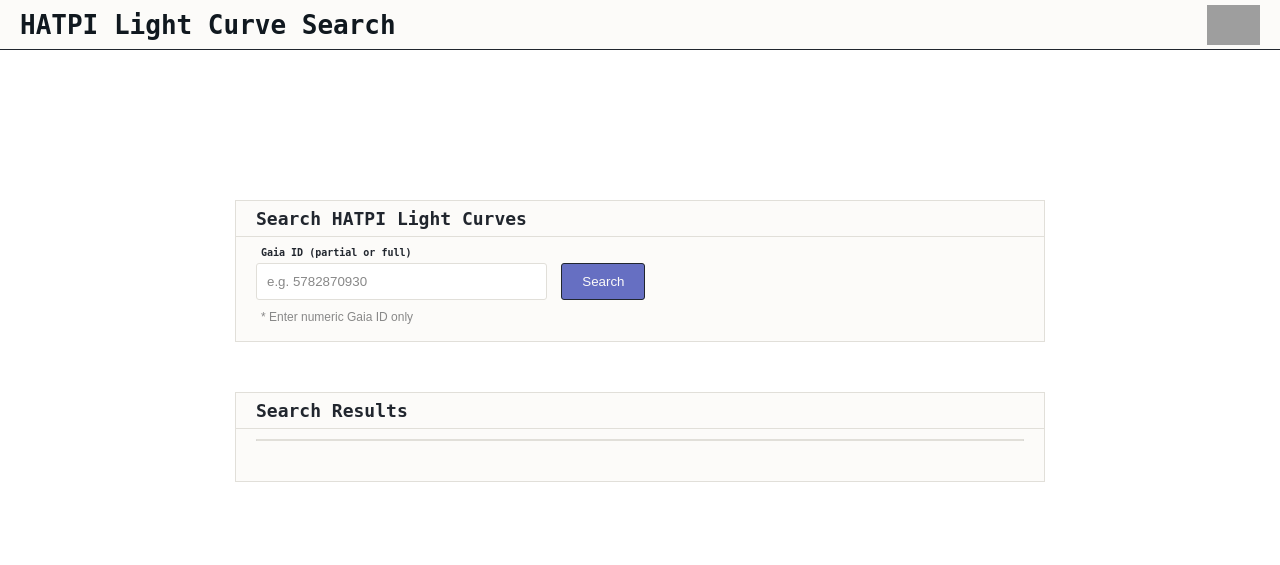
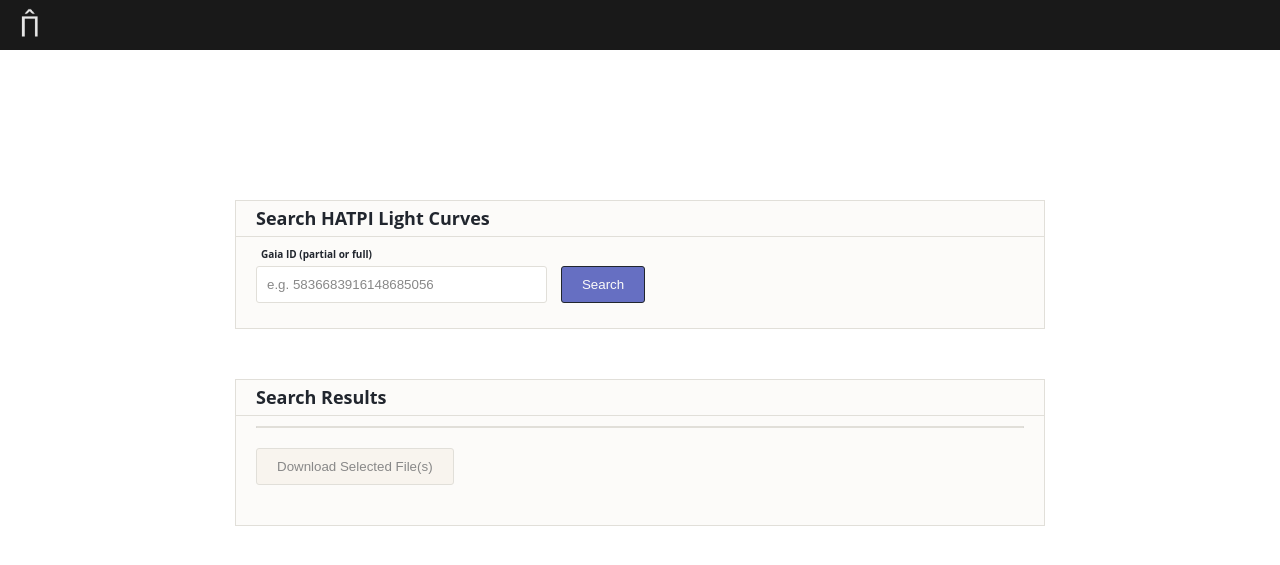
Before and after one commit to antkeyes/hatpi.org, a Flask app: page /lightcurves in a window 1280 px wide. Shown: the top 565 px of the page. Run offline with Flask 3, Linux system fonts and the light colour scheme; grey boxes are pictures that could not be loaded.

Commit message:
beta of lightcurve page working

```diff
--- a/app.py
+++ b/app.py
@@ -15,54 +15,83 @@ logging.basicConfig(level=logging.INFO, format='%(asctime)s - %(levelname)s - %(
 
 app = Flask(__name__)
 
+#error logging
+logging.basicConfig(
+    filename='/var/log/hatpi_lightcurves.log',
+    level=logging.INFO,
+    format='%(asctime)s %(levelname)s: %(message)s'
+)
+
+
 # Configure the app and database
-app.config['SQLALCHEMY_DATABASE_URI'] = 'mysql+mysqlconnector://fdw:fdw11master@localhost/file_download_website'
+app.config['SQLALCHEMY_DATABASE_URI'] = 'mysql+mysqlconnector://hplc:hp11lightcurves_r@128.112.26.60/HPLC'
 app.config['SQLALCHEMY_TRACK_MODIFICATIONS'] = False
 db = SQLAlchemy(app)
 
 # Define the File model corresponding to hatpi_lightcurves table
 class LightcurveFile(db.Model):
-    __tablename__ = 'hatpi_lightcurves'
-    id = db.Column(db.Integer, primary_key=True)
-    file_name = db.Column(db.String(255), nullable=False)
-    file_path = db.Column(db.String(255), nullable=False, unique=True)
-    gaia_id = db.Column(db.String(255), nullable=False)
+    __tablename__ = 'lightcurve_files'
+    Gaia_DR2_ID = db.Column(db.BigInteger, primary_key=True)
+    IHUID = db.Column(db.SmallInteger)
+    OBJECT = db.Column(db.String(50))
+    branch = db.Column(db.Enum('aperphot','subphot'))
+    year = db.Column(db.Integer)
+    path_to_file = db.Column(db.String(255), nullable=False)
+
 
 @app.route('/lightcurves', methods=['GET', 'POST'])
 def list_files():
     # Search for files by partial gaia_id
     search_query = request.args.get('search')
-    logging.info(f"Received search query: {search_query}")
+    app.logger.info(f"Received search query: {search_query}")
+
+    results = []
 
     if search_query:
         # Build the wildcard pattern
         search_pattern = f"{search_query}%"
-        logging.info(f"Searching for files matching gaia_id pattern: {search_pattern}")
+        app.logger.info(f"Searching for files matching Gaia_DR2_ID pattern: {search_pattern}")
 
         # Perform the database query
-        files = LightcurveFile.query.filter(LightcurveFile.gaia_id.like(search_pattern)).all()
+         # Limit the results to 100
+        files = (LightcurveFile.query
+                 .filter(LightcurveFile.Gaia_DR2_ID.like(search_pattern))
+                 .limit(100)
+                 .all())
+
+        for f in files:
+            filename = f"Gaia-GR2-{f.Gaia_DR2_ID}.epd.tfa.fits"
+            results.append({
+                'gaia_id': f.Gaia_DR2_ID,
+                'filename': filename
+            })
+
 
         if files:
             for f in files:
-                logging.info(f"Found file: {f.file_name} gaia_id: {f.gaia_id} path: {f.file_path}")
+                app.logger.info(f"Found file for Gaia_DR2_ID: {f.Gaia_DR2_ID}, path: {f.path_to_file}")
         else:
-            logging.info("No files found matching the Gaia ID.")
+            app.logger.info("No files found matching the Gaia ID.")
     else:
-        files = []
-        logging.info("No search query provided, no files retrieved.")
+        app.logger.info("No search query provided, no files retrieved.")
 
-    return render_template('lightcurves.html', files=files, search_query=search_query)
+    return render_template('lightcurves.html', files=results, search_query=search_query)
 
-@app.route('/lightcurves/download/<int:file_id>')
-def download_file(file_id):
+@app.route('/lightcurves/download/<int:gaia_id>')
+def download_file(gaia_id):
     # Route to download the FITS file
-    file = LightcurveFile.query.get_or_404(file_id)
-    file_path = file.file_path
+    file_record = LightcurveFile.query.get_or_404(gaia_id)
+    file_path = file_record.path_to_file
 
-    if os.path.exists(file_path):
-        return send_file(file_path, as_attachment=True)
+    #IMPORTANT**
+    #path_to_file entries in the DB are through /home/abodi... and this is not nfs accessible
+    #so path names have to be manually prefixed to be accessible via hatops server
+    file_path_on_hatops = file_path.replace('/home/abodi/ar1/lctest', '/nfs/php1/ar1/P/PROJ/abodi/lctest')
+
+    if os.path.exists(file_path_on_hatops):
+        return send_file(file_path_on_hatops, as_attachment=True)
     else:
-        return "File not found.", 404
+        return "File not found on server.", 404
 
 if __name__ == '__main__':
     # Run the flask app on port 5002 as assumed in the nginx config
--- a/static/lightcurves_styles.css
+++ b/static/lightcurves_styles.css
@@ -4,37 +4,38 @@
 body {
     background-color: white;
     color: #10181F;
-    font-family: Arial, sans-serif;
+    font-family: 'Open Sans', sans-serif;
     margin: 0;
     padding: 0;
 }
 
+/* Header */
 /* Header */
 .header {
     position: fixed;
     top: 0;
     width: 100%;
     height: 50px;
-    background-color: #FCFBF9;
-    display: flex;
-    justify-content: space-between;
-    align-items: center;
-    z-index: 10;
-    border-bottom: 1px solid #21262E;
+    background-color: #191919;
+    display: flex; /* Use flexbox for alignment */
+    align-items: center; /* Vertically center the items */
     padding: 0 20px;
     box-sizing: border-box;
 }
 
-.header h1 {
-    margin: 0;
-    font-family: monospace;
+.home-icon {
+    height: 30px;
+    width: auto;
+    cursor: pointer;
+    transition: transform 0.2s ease;
 }
 
-.logo {
-    height: 40px;
-    max-width: 100%;
-    margin-left: auto;
+
+.home-icon:hover {
+    transform: scale(1.1);
 }
+
+
 
 /* Main Container */
 .container {
@@ -60,7 +61,7 @@ body {
     line-height: 35px;
     font-size: 18px;
     font-weight: bold;
-    font-family: monospace;
+    font-family: 'Open Sans', sans-serif;
     padding-left: 20px;
     margin-left: -20px;
     margin-top: -20px;
@@ -100,11 +101,11 @@ body {
 }
 
 .file-item {
-    padding: 10px;
+    padding: 15px;
     display: flex;
     align-items: center;
     background-color: #2F363D;
-    justify-content: space-between;
+    justify-content: flex-start;
 }
 
 .file-item:nth-child(even) {
@@ -113,8 +114,9 @@ body {
 
 .file-name {
     color: #3B8DEA;
-    font-family: monospace;
+    font-family: 'Open Sans', sans-serif;
     cursor: pointer;
+    margin-left: 10px;
 }
 
 .file-item:hover {
@@ -128,7 +130,7 @@ body {
     display: block;
     color: #21262E;
     padding-left: 5px;
-    font-family: monospace;
+    font-family: 'Open Sans', sans-serif;
 }
 
 input[type="text"] {
@@ -139,6 +141,7 @@ input[type="text"] {
     margin-right: 10px;
     display: inline-block;
     vertical-align: middle;
+    margin-bottom: 20px;
 }
 
 input::placeholder {
@@ -156,6 +159,7 @@ button {
     border: 1px solid #21262E;
     display: inline-block;
     vertical-align: middle;
+    margin-bottom: 20px;
 }
 
 button[disabled] {
@@ -167,7 +171,7 @@ button[disabled] {
 
 .download-link {
     color: #FFFFFF;
-    font-family: monospace;
+    font-family: 'Open Sans', sans-serif;
     text-decoration: none;
     background: #3B8DEA;
     padding: 5px 10px;
@@ -178,3 +182,5 @@ button[disabled] {
 .download-link:hover {
     background: #336bbf;
 }
+
+/* font-family: monospace; */
--- a/templates/index.html
+++ b/templates/index.html
@@ -43,7 +43,7 @@
         <!-- navigation links under the banner image -->
         <nav id="bottom-links">
             <a href="https://hatpi.org/about">About</a>
-            <a href="https://hatops.astro.princeton.edu/download_sandbox/">Light Curves</a>
+            <a href="https://hatpi.org/lightcurves">Light Curves</a>
             <a href="hatpi.org/publications">Publications</a>
         </nav>
     </div>
@@ -81,9 +81,9 @@
         <!-- light curves section on home page -->
         <section id="light-curves">
             <h1>Light Curves<span class="vertical-pipe-h1"></span><a
-                    href="https://hatops.astro.princeton.edu/download_sandbox/" class="visit-page">Visit Page</a> </h1>
+                    href="https://hatpi.org/lightcurves" class="visit-page">Visit Page</a> </h1>
             <p>Access the public HATPI database</p>
-            <a href="https://hatops.astro.princeton.edu/download_sandbox/">
+            <a href="https://hatpi.org/lightcurves">
                 <img src="/static/images/light_curves_page.png" alt="Light curves website" class="light-curves-image">
             </a>
         </section>
--- a/templates/lightcurves.html
+++ b/templates/lightcurves.html
@@ -5,26 +5,56 @@
     <meta name="viewport" content="width=device-width, initial-scale=1.0">
     <title>Gaia Light Curve Search</title>
     <link rel="stylesheet" href="{{ url_for('static', filename='lightcurves_styles.css') }}">
+
+    <script>
+        let selectedDownloadLinks = [];
+
+        function handleFileSelect(downloadLink, checkboxId) {
+            const checkbox = document.getElementById(checkboxId);
+            if (checkbox.checked) {
+                selectedDownloadLinks.push(downloadLink);
+            } else {
+                selectedDownloadLinks = selectedDownloadLinks.filter(link => link !== downloadLink);
+            }
+            document.getElementById("download-btn").disabled = selectedDownloadLinks.length === 0;
+        }
+
+        function downloadFiles() {
+            if (selectedDownloadLinks.length > 0) {
+                selectedDownloadLinks.forEach(link => {
+                    const a = document.createElement('a');
+                    a.href = link;
+                    a.download = '';  // Let the browser use the default filename
+                    document.body.appendChild(a);
+                    a.click();
+                    document.body.removeChild(a);
+                });
+            }
+        }
+    </script>
 </head>
 <body>
     <div class="header">
-        <h1>HATPI Light Curve Search</h1>
-        <img src="{{ url_for('static', filename='images/photo_gallery/your_logo.png') }}" alt="Logo" class="logo">
+        <a href="https://hatpi.org">
+            <img src="/static/images/hatpi_logo.jpeg" alt="Home" class="home-icon">
+        </a>
     </div>
 
     <div class="container">
+        <!-- Search Container -->
         <div class="search-container">
             <div class="search-header">Search HATPI Light Curves</div>
             <form method="GET" action="{{ url_for('list_files') }}">
                 <label for="search-input" class="input-label">Gaia ID (partial or full)</label>
                 <input type="text" id="search-input" name="search"
-                       placeholder="e.g. 5782870930"
+                       placeholder="e.g. 5836683916148685056"
                        value="{{ search_query if search_query is not none else '' }}">
                 <button type="submit">Search</button>
             </form>
-            <p class="note">* Enter numeric Gaia ID only</p>
+            <!-- <p class="note">* Enter numeric Gaia ID only</p> -->
         </div>
 
+        <!-- Results Container -->
         <div class="results-container">
             <div class="search-header">Search Results</div>
             <div class="results-files-container">
@@ -33,8 +63,13 @@
                         {% if files %}
                             {% for file in files %}
                                 <li class="file-item">
-                                    <label class="file-name">{{ file.file_name }}</label>
-                                    <a href="{{ url_for('download_file', file_id=file.id) }}" class="download-link">Download</a>
+                                    <!-- Checkbox for multi-select -->
+                                    <input type="checkbox"
+                                           id="file-{{ file['gaia_id'] }}"
+                                           onclick="handleFileSelect('{{ url_for('download_file', gaia_id=file['gaia_id']) }}', 'file-{{ file['gaia_id'] }}')">
+                                    <label for="file-{{ file['gaia_id'] }}" class="file-name">{{ file.filename }}</label>
+                                    <!-- Single-file download link (optional) -->
+                                    <!-- <a href="{{ url_for('download_file', gaia_id=file['gaia_id']) }}" class="download-link" style="margin-left:10px;">Download</a> -->
                                 </li>
                             {% endfor %}
                         {% else %}
@@ -43,6 +78,8 @@
                     {% endif %}
                 </ul>
             </div>
+            <!-- Multi-download button -->
+            <button id="download-btn" class="download-btn" onclick="downloadFiles()" disabled>Download Selected File(s)</button>
         </div>
     </div>
 </body>
```
